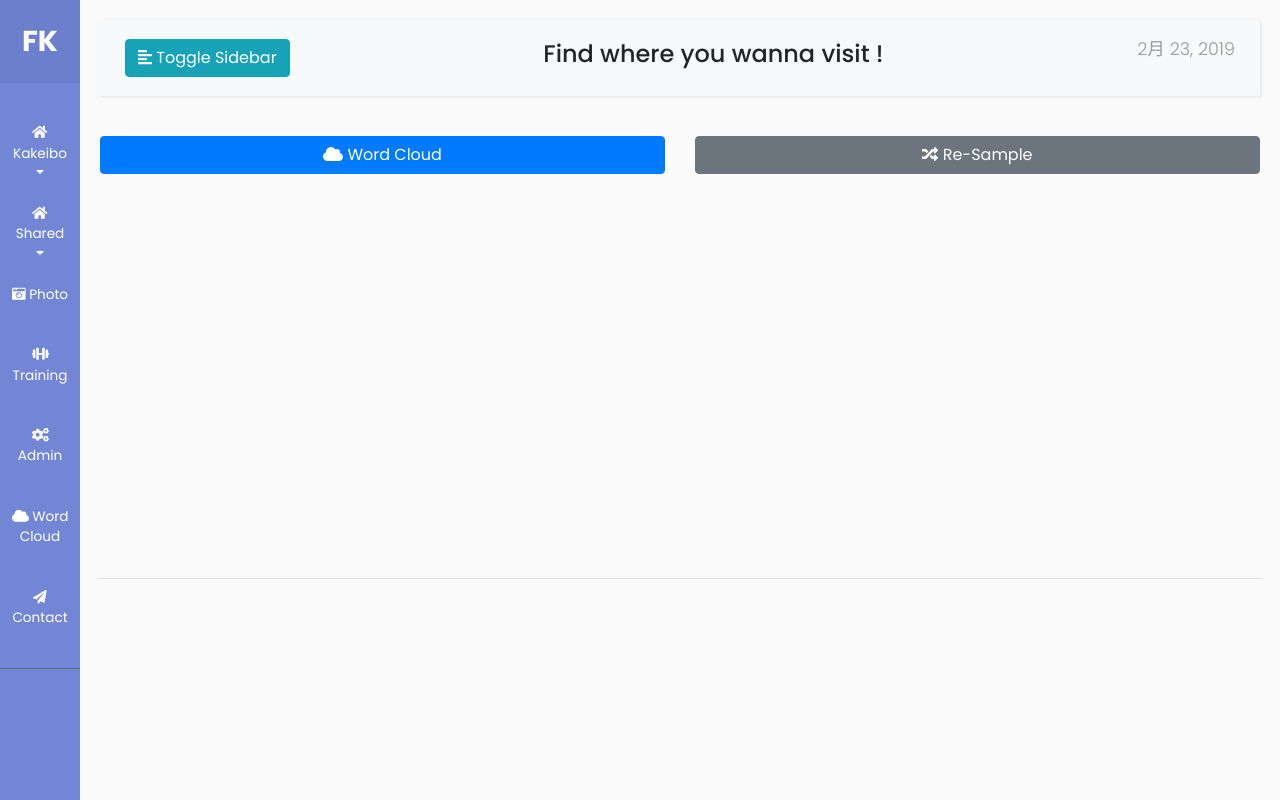
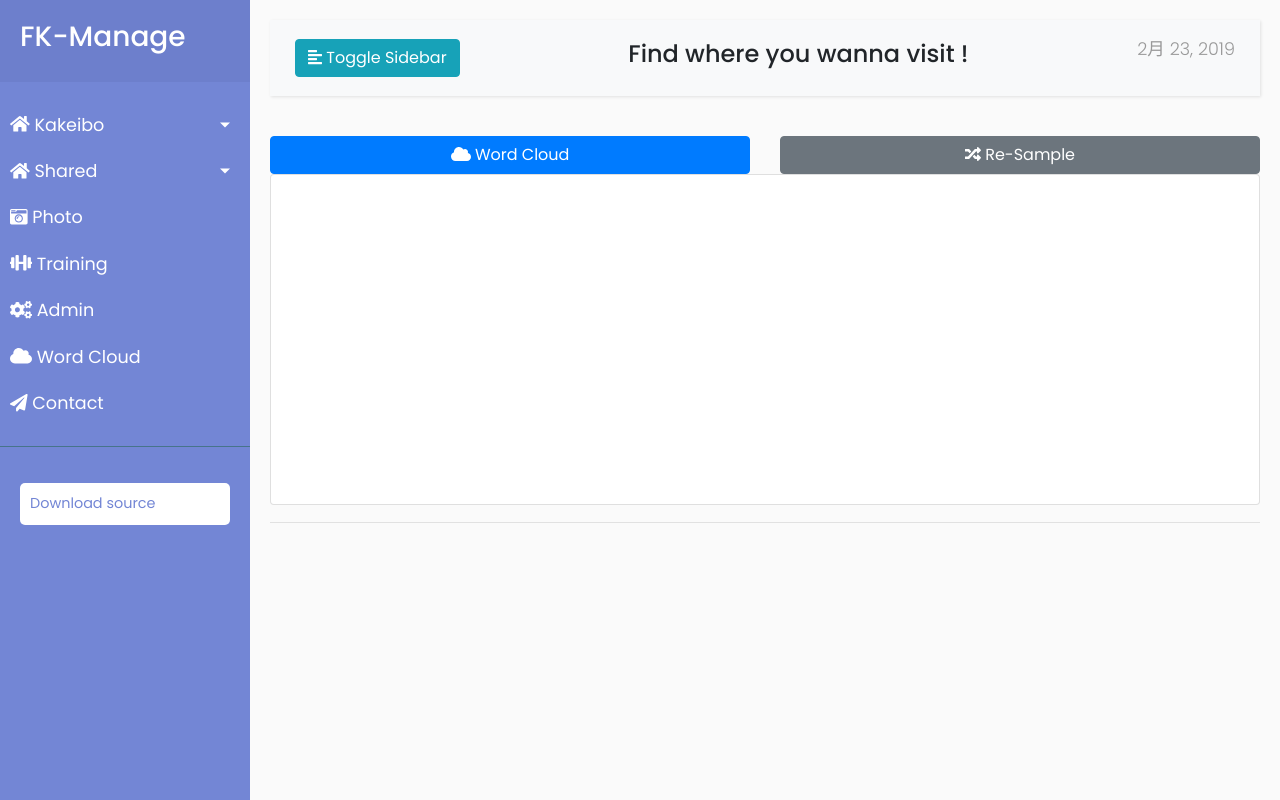
Before and after one commit to takashifuruya0/gae_django_python3, a Django app: page /photo/ in a window 1280 px wide. Run offline with Django 3.2, Linux system fonts and the light colour scheme; data that the repository does not hold is empty; some libraries are stand-ins or nearby versions.

Commit message:
パフォーマンス関連

```diff
--- a/ra/functions/f_images.py
+++ b/ra/functions/f_images.py
@@ -13,6 +13,9 @@ def resize_images():
         print(t)
         # resize
         img = Image.open("static/image/{}".format(t))
+        # width_rev = 1200
+        # height_rev = img.width * img.height / width_rev
+        # img_resize = img.resize((int(width_rev), int(height_rev)))
         img_resize = img.resize((int(img.width / 3), int(img.height / 3)))
         img_resize.save("static/image/resized/{}".format(t))
         # update datastore
--- a/ra/templates/base.html
+++ b/ra/templates/base.html
@@ -29,7 +29,7 @@
 
     <div class="wrapper">
         <!-- Sidebar  -->
-        <nav id="sidebar" class="active">
+        <nav id="sidebar">
             <div class="sidebar-header">
                 <a href="{% url 'ra:main' %}">
                   <h3>FK-Manage</h3>
--- a/ra/templates/ra/photo.html
+++ b/ra/templates/ra/photo.html
@@ -16,7 +16,9 @@
   </div>
   <div class="col-12">
     <div class="collapse show" id="collapseExample">
-      <div id="wordcloud"></div>
+      <div class="card">
+        <div id="wordcloud"></div>
+      </div>
     </div>
   </div>
 
@@ -72,7 +74,7 @@
         </div>
 
         <div class="modal-body">
-          <img src="{%static p.path %}" width="100%">
+          <img src="{%static p.path_resized %}" width="100%">
           <table class="table">
             <tr>
               <td>
@@ -129,7 +131,7 @@ var data_list = [
 {% endfor %}
 ]
 data = data_list
-var random = d3.randomIrwinHall(2);
+var random = d3.randomIrwinHall(2); // アーウィンホール分布
 var countMax = d3.max(data, function(d){ return d.count} );
 var sizeScale = d3.scaleLinear().domain([0, countMax]).range([10, 100])
 
--- a/ra/views.py
+++ b/ra/views.py
@@ -126,8 +126,8 @@ def photo(request):
         else:
             photo = f_datastore.Photo().get_list()
     # wordcloud
+    label_check = (l['val'] for l in labels)
     wordcloud_list = list()
-
     propery_list = dict()
     for tp in target_properties:
         propery_list[tp] = {
@@ -140,7 +140,6 @@ def photo(request):
     for p in photo:
         for tp in target_properties:
             propery_list[tp][p[tp]]['count'] += 1
-    label_check = (l['val'] for l in labels)
     for pls in propery_list.values():
         for pl in pls.values():
             if pl['count'] > 0 and not pl['word'] in label_check:
```
